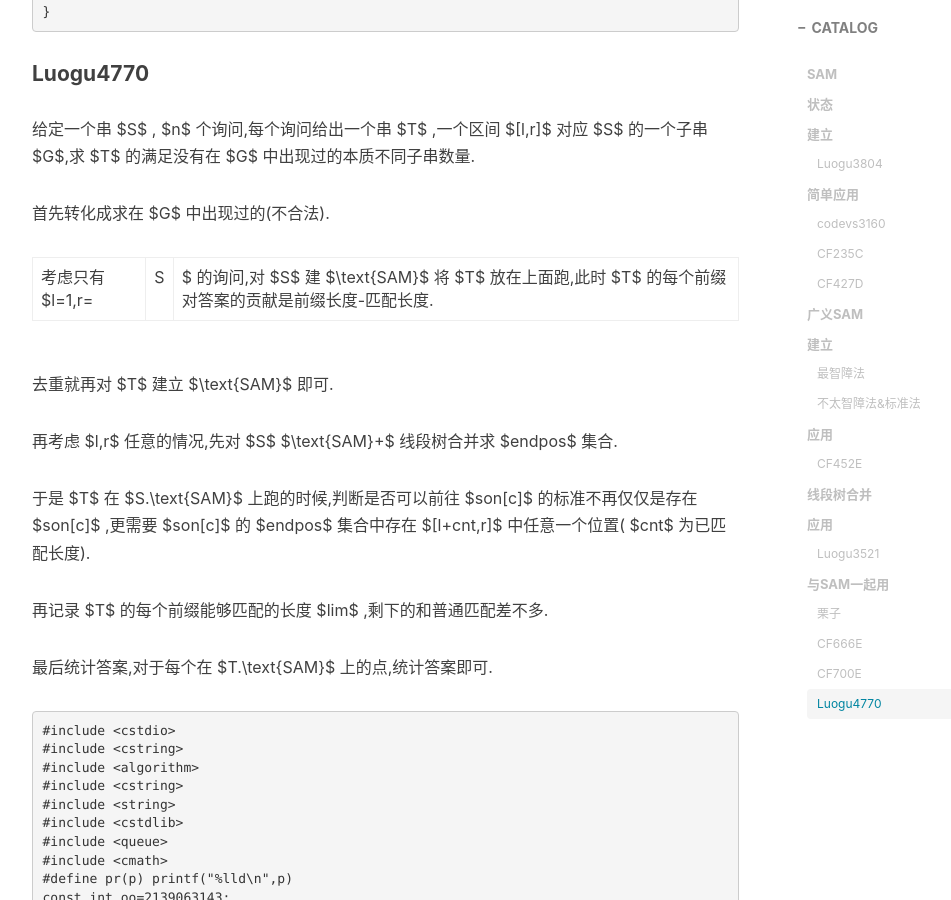
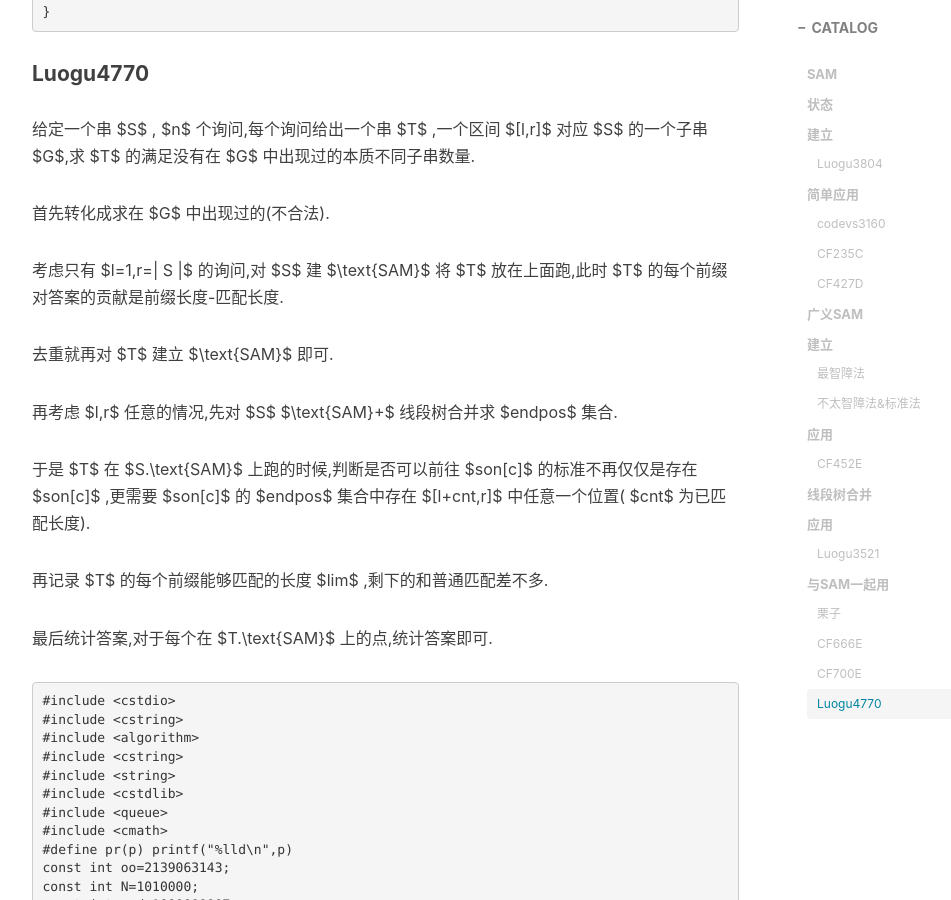
Before and after one commit to zhengyucheng/zhengyucheng.github.io, a Jekyll site: the page built from _posts/2019-04-08-SAM.md, in a window 1280 px wide and 900 px high, scrolled down 12713 px. Shown: the whole window, without its empty margins (233-1184 px from the left). Built offline with Jekyll 4.4.1, drawn with Linux system fonts in a browser that asks for light colours; nearby versions of some CDN libraries; a script that is not in the unit is left out; comment, search, counter and statistics services are not loaded.

Commit message:
Update 2019-04-08-SAM.md

```diff
--- a/_posts/2019-04-08-SAM.md
+++ b/_posts/2019-04-08-SAM.md
@@ -559,7 +559,7 @@
 
 首先转化成求在 $G$ 中出现过的(不合法).
 
-考虑只有 $l=1,r=|S|$ 的询问,对 $S$ 建 $\text{SAM}$ 将 $T$ 放在上面跑,此时 $T$ 的每个前缀对答案的贡献是前缀长度-匹配长度.
+考虑只有 $l=1,r=\| S \|$ 的询问,对 $S$ 建 $\text{SAM}$ 将 $T$ 放在上面跑,此时 $T$ 的每个前缀对答案的贡献是前缀长度-匹配长度.
 
 去重就再对 $T$ 建立 $\text{SAM}$ 即可.
 
```
